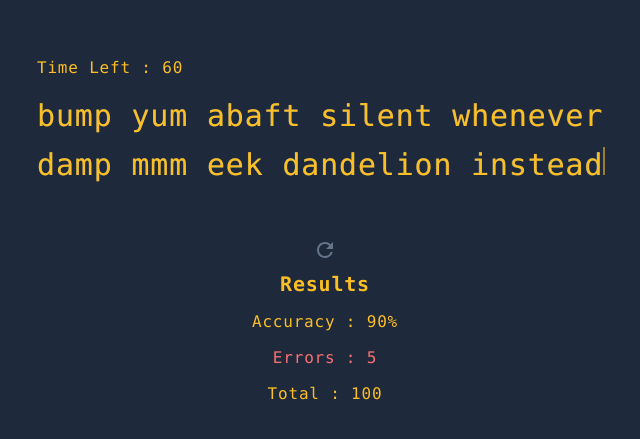
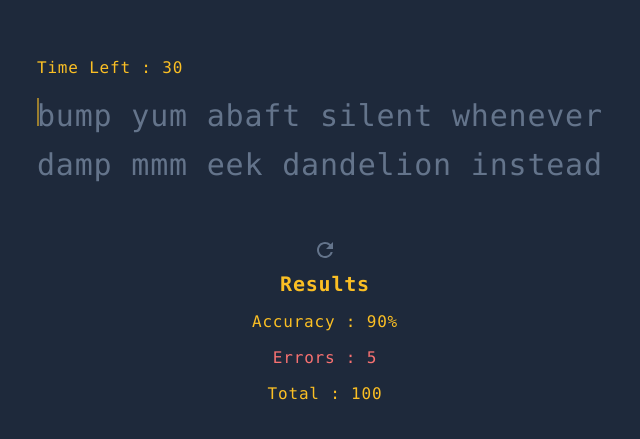
Before and after one commit to SahooBishwajeet/epistrophe, a React (Vite) app: page / in a window 1280 px wide. Shown: the part 169-608 px from the top of the page, without its empty margins (315-955 px from the left). Built offline with nearby package versions, Linux system fonts and the light colour scheme.

Commit message:
[Add] Refactor App component to use useEngine hook for state management and integrate countdown functionality

```diff
--- a/src/App.tsx
+++ b/src/App.tsx
@@ -1,27 +1,22 @@
 import { faker } from '@faker-js/faker';
-import { useState } from 'react';
 import RestartButton from './components/RestartButton';
 import Results from './components/Results';
 import Typing from './components/Typing';
+import useEngine from './hooks/useEngine';
 
 const words = faker.word.words(10);
 
 function App() {
-  const [words, setWords] = useState(faker.word.words(10));
-
-  const handleRestart = () => {
-    const newWords = faker.word.words(10);
-    setWords(newWords);
-  }
+  const { state, words, timeLeft, typed } = useEngine();
 
   return (
     <>
-      <CountDownTimer seconds={60} />
+      <CountDownTimer seconds={timeLeft} />
       <WordsConatiner>
         <GeneratedWords words={words} />
-        <Typing userInput={words} className={"absolute inset-0"} />
+        <Typing userInput={typed} className={"absolute inset-0"} />
       </WordsConatiner>
-      <RestartButton onRestart={handleRestart} className={"mx-auto mt-10 text-slate-500"} />
+      <RestartButton onRestart={() => { }} className={"mx-auto mt-10 text-slate-500"} />
       <Results errors={5} accuracyPercent={90} total={100} className={"mx-auto mt-10"} />
     </>
   );
--- /dev/null
+++ b/src/hooks/useEngine.tsx
@@ -0,0 +1,21 @@
+import { useState } from "react";
+import useCountDown from "./useCountDown";
+import useTypings from "./useTypings";
+import useWords from "./useWords";
+
+export type State = "start" | "running" | "finished";
+
+const NUM_WORDS = 10;
+const COUNTDOWN = 30;
+
+const useEngine = () => {
+  const [state, setState] = useState<State>("start");
+  const { words, updateWords } = useWords(NUM_WORDS);
+  const { timeLeft, startCountDown, resetCountDown } = useCountDown(COUNTDOWN);
+
+  const { cursor, typed, typedTotal, clearTyped, resetTotalTyped } = useTypings(state !== "finished");
+
+  return { state, words, timeLeft, typed };
+};
+
+export default useEngine;
```
